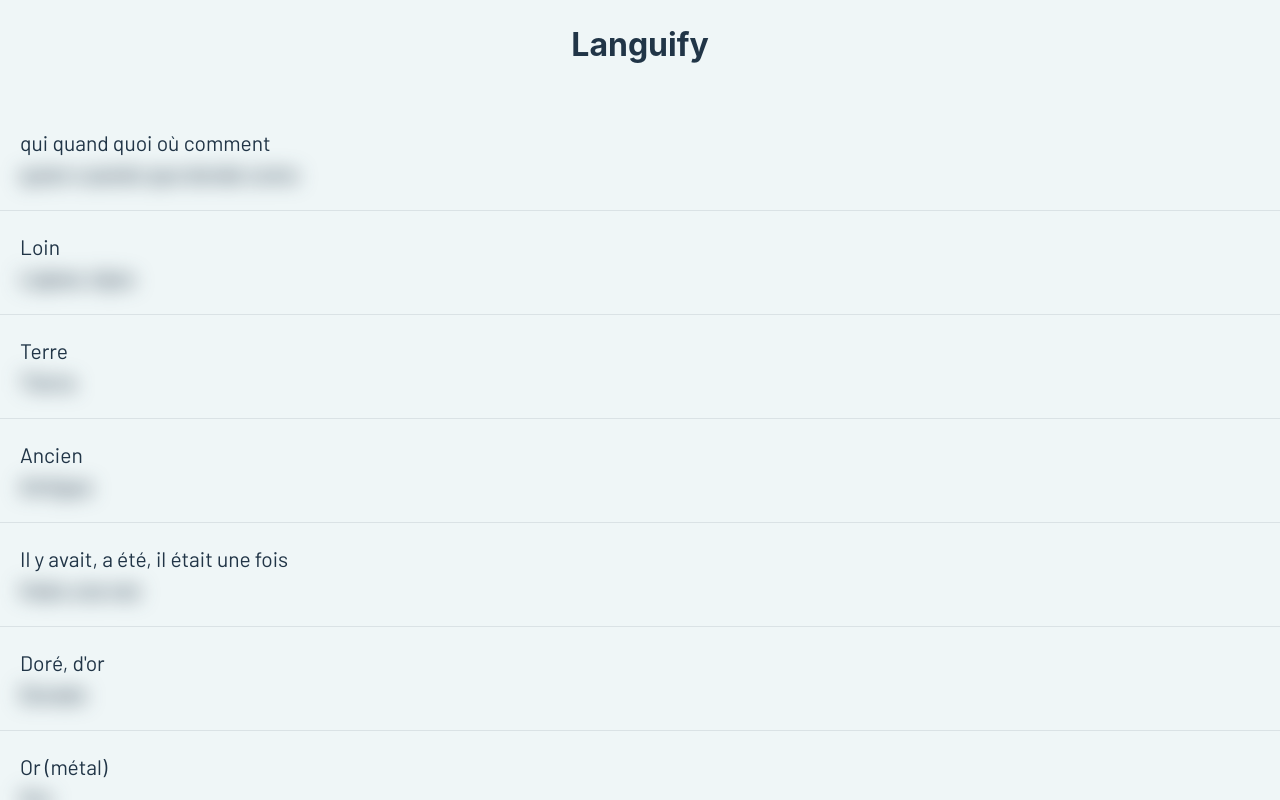
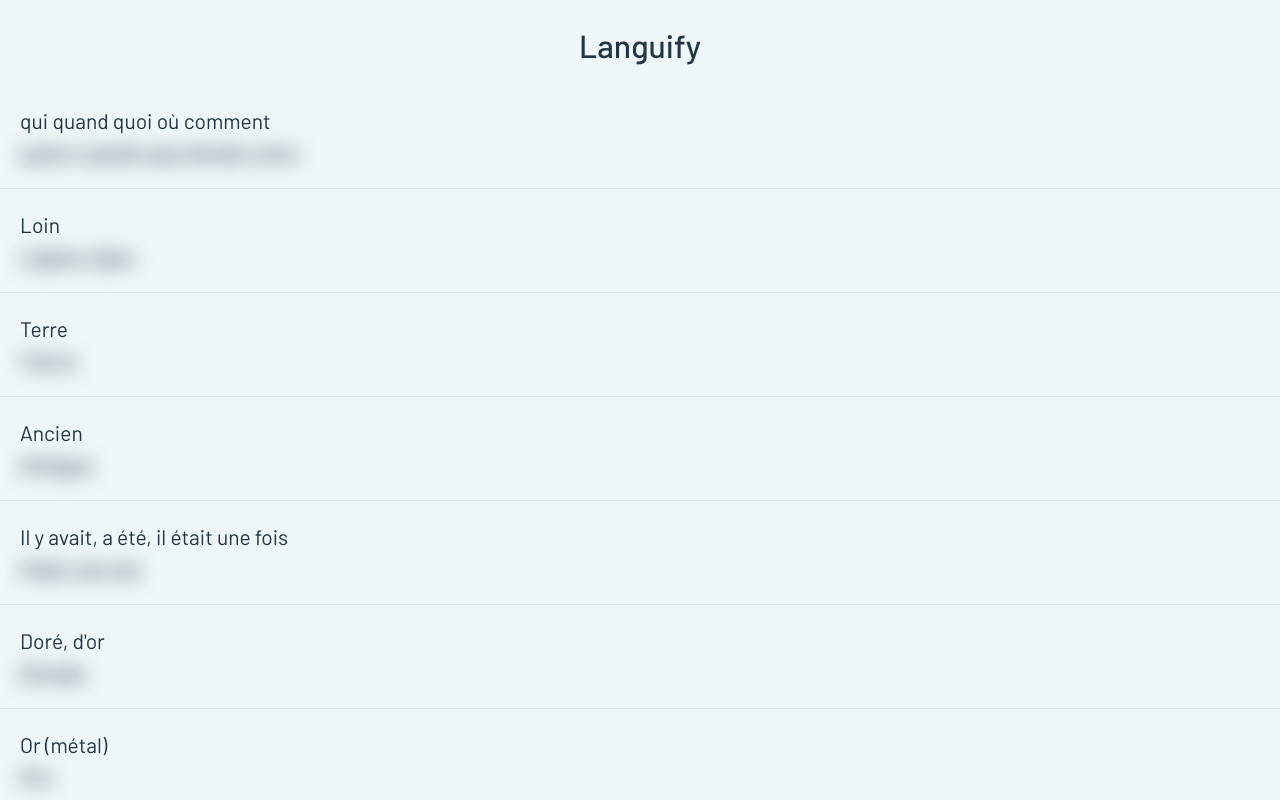
Before and after one commit to smartin281092/languify, a website built with Vite: page index.html in a window 1280 px wide. Shown: the top 800 px of the page. Built offline with nearby package versions, Linux system fonts and the light colour scheme.

Commit message:
Update title

```diff
--- a/src/index.css
+++ b/src/index.css
@@ -18,7 +18,10 @@
 }
 
 h1 {
+  font-family: 'Barlow';
+  font-weight: 500;
   text-align: center;
+  margin-bottom: 0px;
 }
 
 :root {
```
